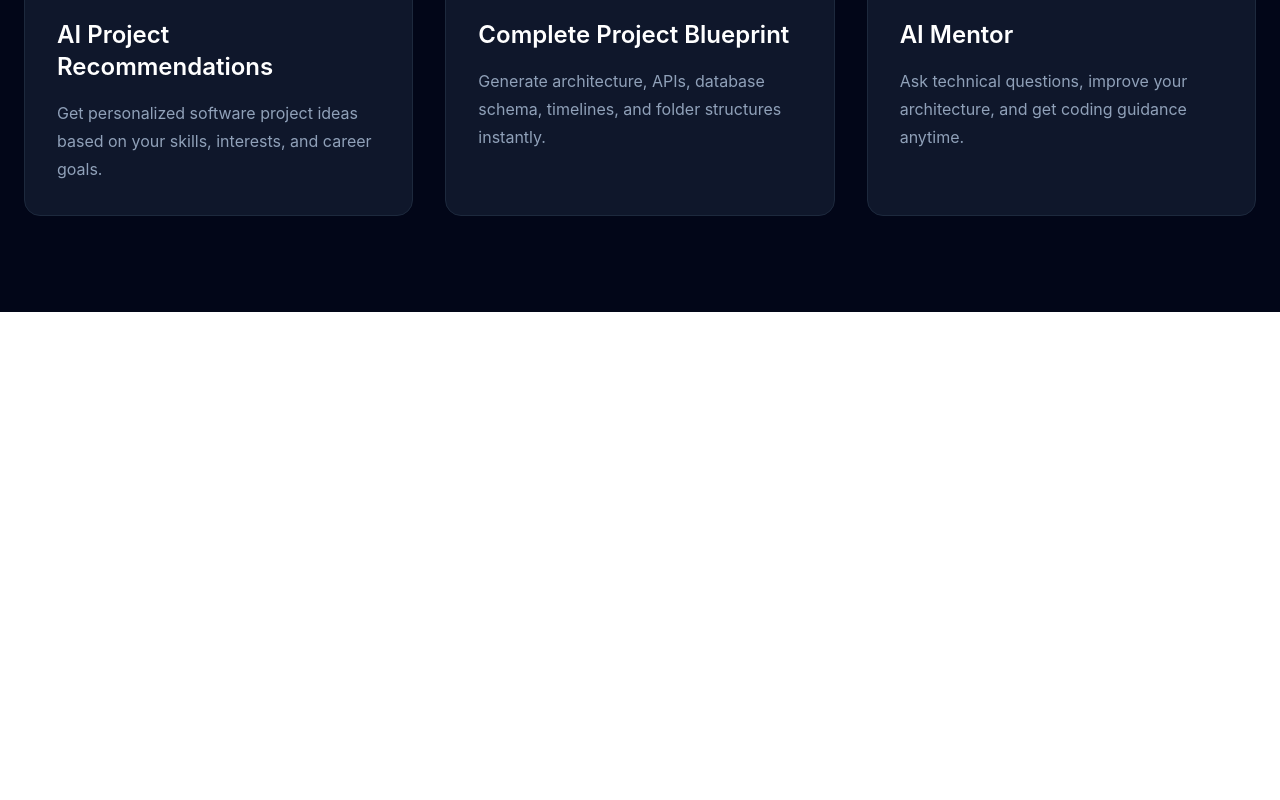
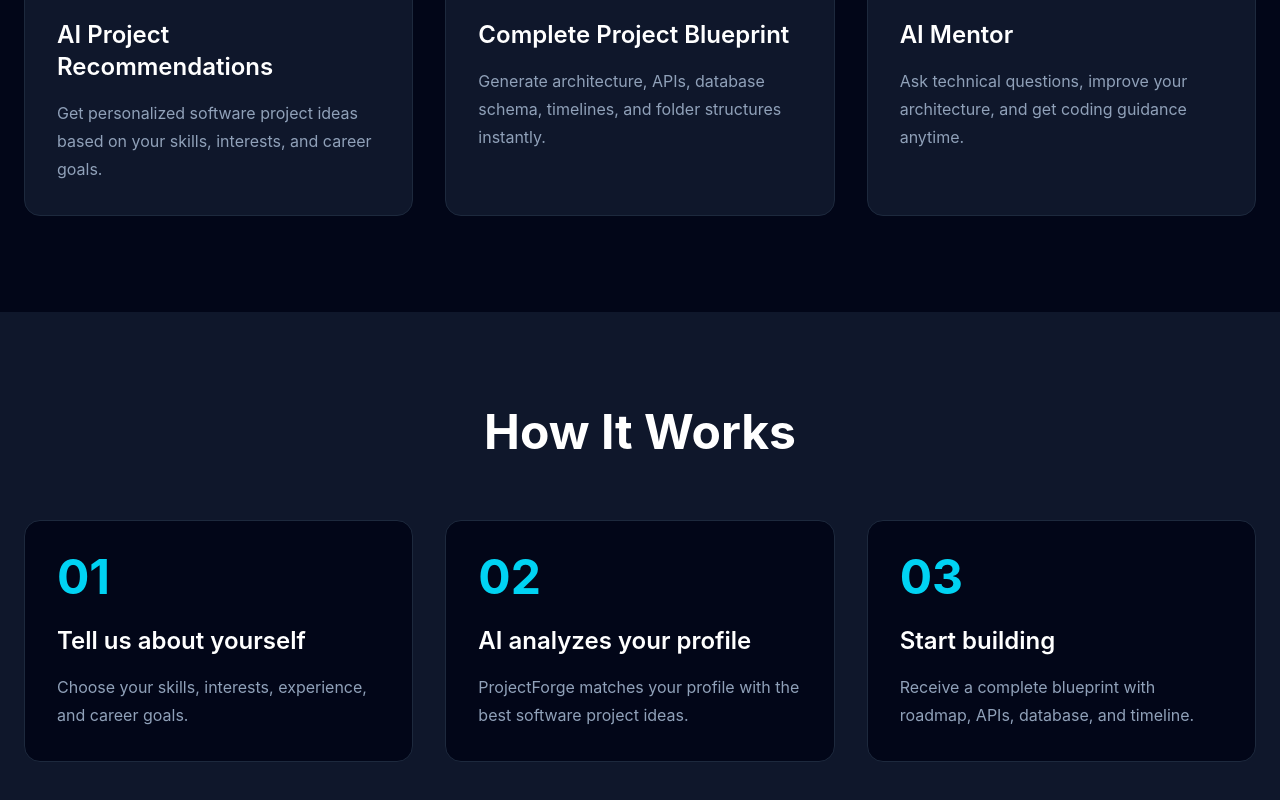
Before and after one commit to tharun17-web/projectforge-ai, a React app in the folder frontend/: page / in a window 1280 px wide. Shown: the part 1150-1950 px from the top of the page. Before the commit the page ends 1462 px from the top, so only its background shows below. Built offline with nearby package versions, Linux system fonts and the light colour scheme; the HTML template or start-up script is replaced by a standard one.

Commit message:
Add how it works section

```diff
--- /dev/null
+++ b/frontend/src/components/sections/HowItWorks.jsx
@@ -0,0 +1,58 @@
+const steps = [
+  {
+    number: "01",
+    title: "Tell us about yourself",
+    description:
+      "Choose your skills, interests, experience, and career goals.",
+  },
+  {
+    number: "02",
+    title: "AI analyzes your profile",
+    description:
+      "ProjectForge matches your profile with the best software project ideas.",
+  },
+  {
+    number: "03",
+    title: "Start building",
+    description:
+      "Receive a complete blueprint with roadmap, APIs, database, and timeline.",
+  },
+];
+
+function HowItWorks() {
+  return (
+    <section className="bg-slate-900 py-24 px-6">
+      <div className="max-w-7xl mx-auto">
+
+        <h2 className="text-5xl font-bold text-center text-white">
+          How It Works
+        </h2>
+
+        <div className="grid md:grid-cols-3 gap-8 mt-16">
+
+          {steps.map((step) => (
+            <div
+              key={step.number}
+              className="bg-slate-950 rounded-2xl p-8 border border-slate-800"
+            >
+              <h3 className="text-cyan-400 text-5xl font-bold">
+                {step.number}
+              </h3>
+
+              <h4 className="text-2xl text-white mt-6 font-semibold">
+                {step.title}
+              </h4>
+
+              <p className="text-slate-400 mt-4 leading-7">
+                {step.description}
+              </p>
+            </div>
+          ))}
+
+        </div>
+      </div>
+    </section>
+  );
+}
+
+export default HowItWorks;
--- a/frontend/src/pages/Home/Home.jsx
+++ b/frontend/src/pages/Home/Home.jsx
@@ -1,6 +1,7 @@
 import Navbar from "../../components/layout/Navbar";
 import Hero from "../../components/sections/Hero";
 import Features from "../../components/sections/Features";
+import HowItWorks from "../../components/sections/HowItWorks";
 
 function Home() {
   return (
@@ -8,6 +9,7 @@ function Home() {
       <Navbar />
       <Hero />
       <Features />
+      <HowItWorks />
     </>
   );
 }
```
